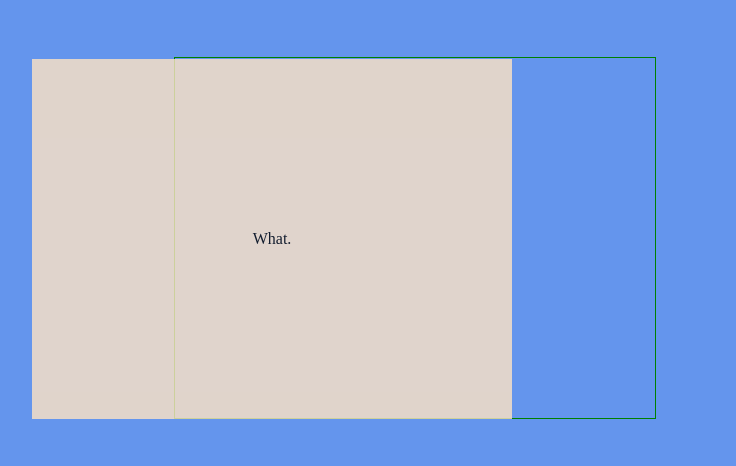
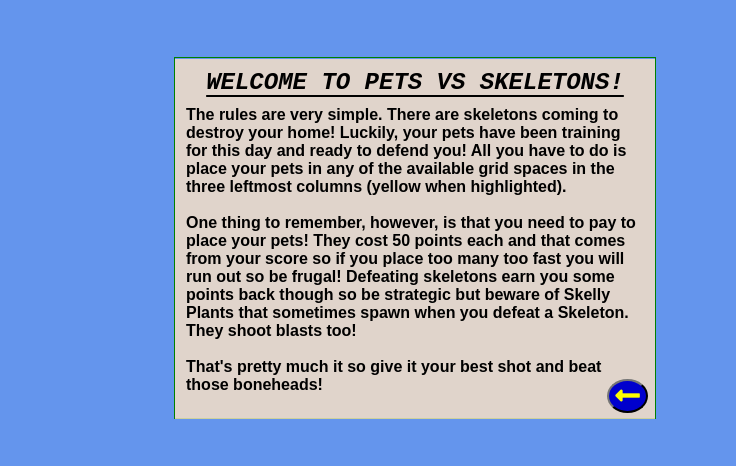
Before and after one commit to robrosado1/Pets-vs-Skeletons, a plain HTML site: page index.html in a window 1280 px wide. Both pictures are taken after a click on the button "No". Shown: the part 117-583 px from the top of the page, without its empty margins (225-961 px from the left). Drawn offline with Linux system fonts and the light colour scheme.

Commit message:
added instructions

```diff
--- a/index.css
+++ b/index.css
@@ -65,7 +65,7 @@ table {
 
 .title-card {
   position: absolute;
-  left: 257px;
+  left: calc(50% - 240px);
   top: 176px;
   z-index: 2;
   height: 360px;
@@ -103,7 +103,7 @@ table {
   border-radius: 10px;
 }
 
-#start-game:hover, #instructions:hover {
+#start-game:hover, #learn:hover {
   background-color: darkgreen;
   cursor: pointer;
 }
@@ -134,7 +134,6 @@ table {
     text-align: center;
     color: white;
     flex-direction: column;
-    justify-content: center;
 }
 
 #game-over-message h1 {
@@ -194,3 +193,52 @@ span {
   font-size: 48px;
   color: black;
 }
+
+#instructions {
+  display: none;
+  position: absolute;
+  top: 176px;
+  z-index: 3;
+  width: 478px;
+  left: calc(50% - 239px);
+  padding: 10px;
+  box-sizing: border-box;
+}
+
+.help-title {
+  text-align: center;
+  margin: 0px;
+  font-size: 24px;
+  font-style: italic;
+  font-family: monospace;
+  font-weight: bold;
+  text-decoration: underline;
+  text-transform: uppercase;
+  text-underline-position: under;
+}
+
+.instructions {
+  font-weight: bold;
+  font-family: sans-serif;
+  margin: 10px 0px 0px;
+}
+
+#back {
+  position: relative;
+  left: 92%;
+  z-index: 4;
+  background-color: mediumblue;
+  border-radius: 100%;
+  border-color: #222;
+  top: -15px;
+}
+
+#back:hover {
+  cursor: pointer;
+  background-color: mediumslateblue;
+}
+
+#back i {
+  font-size: 28px;
+  color: yellow;
+}
--- a/index.html
+++ b/index.html
@@ -16,7 +16,7 @@
       <h1>Do you know how to play?</h1>
       <div class="buttons">
         <button id="start-game">Yes</button>
-        <button id="instructions">No</button>
+        <button id="learn">No</button>
       </div>
     </div>
 
@@ -60,5 +60,27 @@
         </li>
       </ul>
     </div>
+
+    <div id="instructions">
+      <h3 class="help-title">Welcome to Pets vs Skeletons!</h3>
+      <p class="instructions">
+        The rules are very simple. There are skeletons coming to destroy your
+        home! Luckily, your pets have been training for this day and ready to
+        defend you! All you have to do is place your pets in any of the available
+        grid spaces in the three leftmost columns (yellow when highlighted).
+        <br>
+        <br>
+        One thing to remember, however, is that you need to pay to place your
+        pets! They cost 50 points each and that comes from your score so if you
+        place too many too fast you will run out so be frugal! Defeating skeletons
+        earn you some points back though so be strategic but beware of Skelly
+        Plants that sometimes spawn when you defeat a Skeleton. They shoot blasts too!
+        <br>
+        <br>
+        That's pretty much it so give it your best shot and beat those boneheads!
+      </p>
+      <button id="back"><i class="fas fa-long-arrow-alt-left"></i></button>
+    </div>
+
   </body>
 </html>
--- a/javascripts/board.js
+++ b/javascripts/board.js
@@ -1,6 +1,7 @@
 let canvas = document.getElementById("canvas");
 let ctx = canvas.getContext("2d");
 const grid = document.getElementById("grid");
+const title = document.getElementById("title-card");
 
 class Board {
   constructor(game) {
@@ -16,12 +17,7 @@ class Board {
 }
 
 document.addEventListener("DOMContentLoaded", () => {
-  document.getElementById("start-game").addEventListener("click", () => {
-    initialize();
-  });
-  document.getElementById("instructions").addEventListener("click", () => {
-    document.getElementById("title-card").innerHTML = "What."
-  });
+  startup();
 });
 
 function initialize() {
@@ -29,5 +25,21 @@ function initialize() {
   new Grid(game);
   const board = new Board(game).start();
   document.getElementById("score").style.display = "block";
-  document.getElementById("title-card").style.display = "none";
+  title.style.display = "none";
 }
+
+function startup() {
+  document.getElementById("start-game").addEventListener("click", () => {
+    initialize();
+  });
+  document.getElementById("learn").addEventListener("click", () => {
+    const tc = title.innerHTML;
+    title.innerHTML = "";
+    document.getElementById("instructions").style.display = "block";
+    document.getElementById("back").addEventListener("click", () => {
+      document.getElementById("instructions").style.display = "none";
+      title.innerHTML = tc;
+      startup();
+    });
+  });
+}
--- a/javascripts/game.js
+++ b/javascripts/game.js
@@ -130,7 +130,6 @@ class Game {
     if (entity instanceof Skeleton || entity instanceof SkellyPlant) {
       this.enemies.splice(this.enemies.indexOf(entity), 1);
     } else if (entity instanceof Cat) {
-
       const key = entity.pos.join();
       this.pets.splice(this.pets.indexOf(entity), 1);
       this.gridSpaces[key] = undefined;
@@ -153,9 +152,9 @@ class Game {
       this.blasts = [];
       this.pets = [];
       document.getElementById("score").style.display = "none";
-      document.getElementById('game-over-message').style.display = "flex";
+      document.getElementById('game-over-message').style.display = "block";
       document.getElementById('game-over-overlay').style.display = "block";
-      document.getElementById("game-over-score").innerHTML = `Your score was ${this.score} points!`
+      document.getElementById("game-over-score").innerHTML = `Your score was ${this.score} points!`;
       this.over = false;
       document.getElementById('play-again').addEventListener("click", () => {
         location.reload();
```
